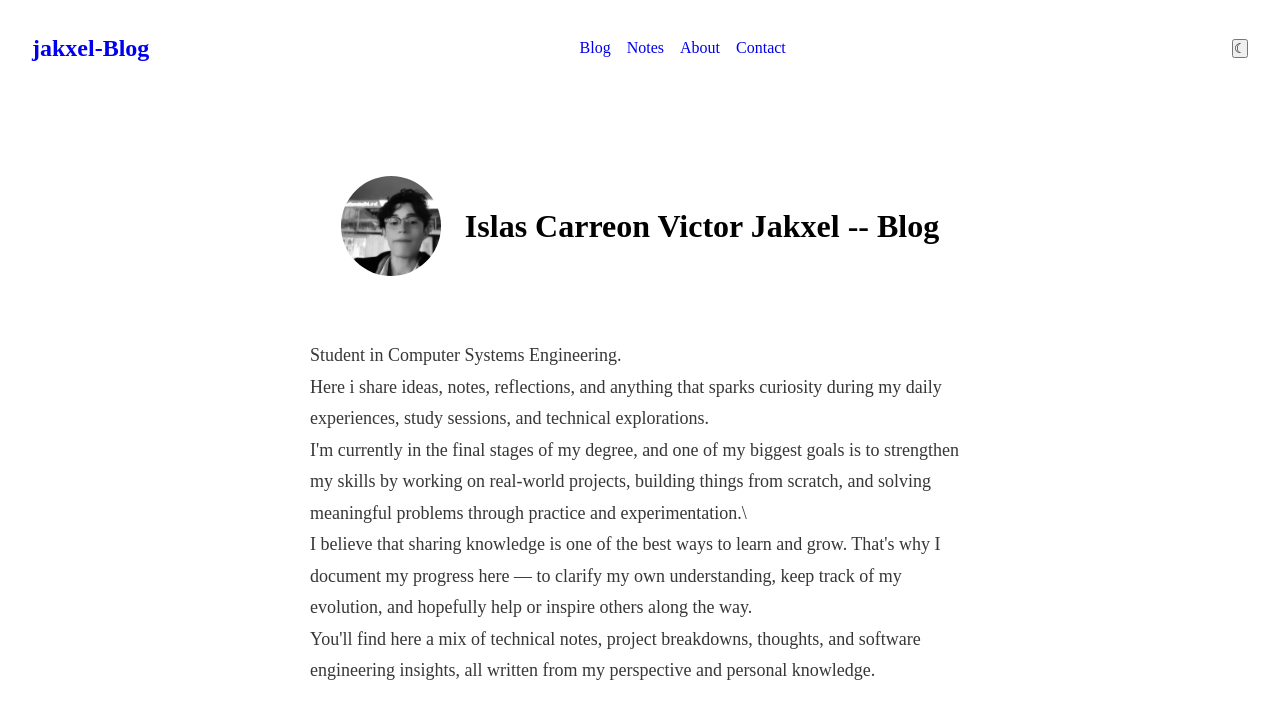
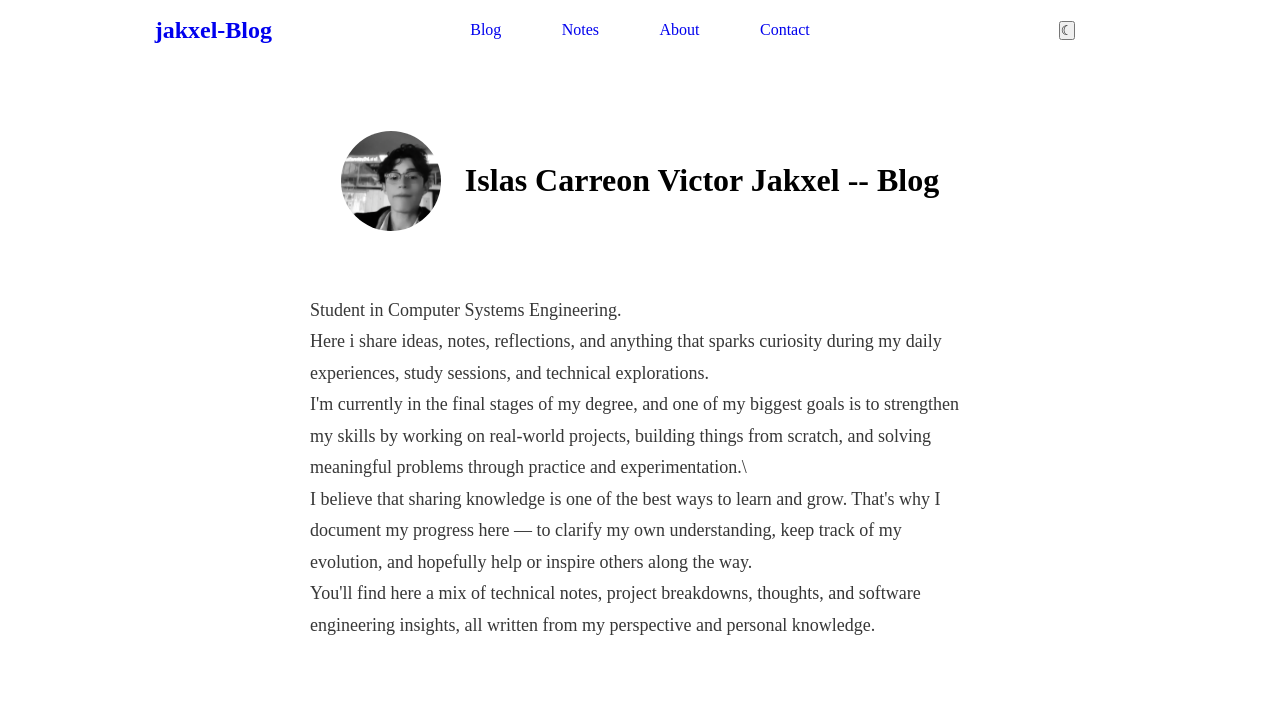
Before and after one commit to Jakxel/jakxel-blog, a React (Vite) app: page / in a window 1280 px wide. Shown: the top 718 px of the page. Built offline with nearby package versions, Linux system fonts and the light colour scheme.

Commit message:
new css styles

```diff
--- a/src/components/Navbar.tsx
+++ b/src/components/Navbar.tsx
@@ -19,7 +19,7 @@ const Navbar = () => {
 
           </ul>
       </div>
-      <div>
+      <div className='theme-toggle'>
         <ThemeToggle />
       </div>
     </nav>
--- a/src/pages/Notes.tsx
+++ b/src/pages/Notes.tsx
@@ -3,7 +3,8 @@ import '../styles/pages/Notes.css';
 const Notes = () => {
   return (
     <div className="box">
-      <div className="header">
+      <div className='screen-type-1'>
+<div className="header">
         <h1>Notes</h1>
         <p>
           These notes cover a variety of Computer Science topics. They were created for self-review and to be a helpful resource for others as well.
@@ -78,6 +79,8 @@ const Notes = () => {
           <li>Coming soon...</li>
         </ul>
       </div>
+      </div>
+
     </div>
   );
 };
--- a/src/styles/components/Navbar.css
+++ b/src/styles/components/Navbar.css
@@ -1,10 +1,14 @@
 .navbar {
-  height: 2rem;
+  height: 60px;
+  width: 100%;
+  position: fixed;
+  top: 0;
+  left: 0;
   display: flex;
-  justify-content: space-between;
+  justify-content:space-around;
   align-items: center;
-  padding: 1rem;
-  margin: 1rem;
+  z-index: 1000;
+
 }
 
 .navbar-logo .logo {
@@ -12,7 +16,18 @@
   font-weight: bold;
   text-decoration: none;
 }
-
+.navbar-logo{
+  width: 400px;
+  text-align: center;
+}
+.nav-links{
+  width: 400px;
+  justify-content: space-around;
+}
+.theme-toggle{
+  width: 400px;
+  text-align: center;
+}
 .navbar-links .nav-links {
   list-style-type: none;
   display: flex;
@@ -20,9 +35,6 @@
   padding: 0;
 }
 
-.navbar-links .nav-links li {
-  margin-right: 1rem;
-}
 
 .navbar-links .nav-links a {
   text-decoration: none;
--- a/src/styles/global.css
+++ b/src/styles/global.css
@@ -67,14 +67,19 @@ p{
 *{
   margin: 0;
   padding: 0;
+  box-sizing: border-box;
 }
-html{
-
+html, body{
+  height: 100%;
+  overflow: hidden;
 }
 
-body {
-  background-color: var(--background-color);
-
+.box {
+  height: calc(100dvh - 60px);
+  margin-top: 60px;
+  overflow-y: auto;
+  padding: 1rem;
+  justify-content: center;
 }
 
 @media screen and (min-width: 636px) {
--- a/src/styles/pages/Home.css
+++ b/src/styles/pages/Home.css
@@ -1,6 +1,9 @@
 .box {
-  margin: 1rem;
-  padding: 3rem;
+  height: calc(100dvh - 60px);
+  margin-top: 60px;
+  overflow-y: auto;
+  padding: 1rem;
+  justify-content: center;
 }
 
 .home-header {
--- a/src/styles/pages/Notes.css
+++ b/src/styles/pages/Notes.css
@@ -1,5 +1,11 @@
-.box{
-  display: flex;
+.screen-type-1{
+max-height: 70vh;
+overflow-y: auto;
+overflow-x: hidden;
+border-radius: 10px;
+box-shadow: 0 0 10px rgba(0,0,0,0.2);
+scroll-behavior: smooth;
+padding: 2rem;
 }
 
 .main ul {
```
